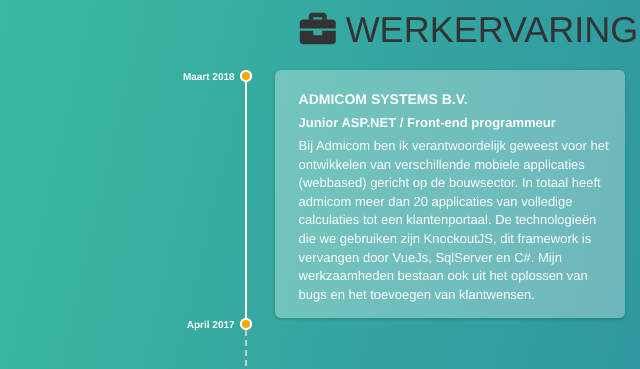
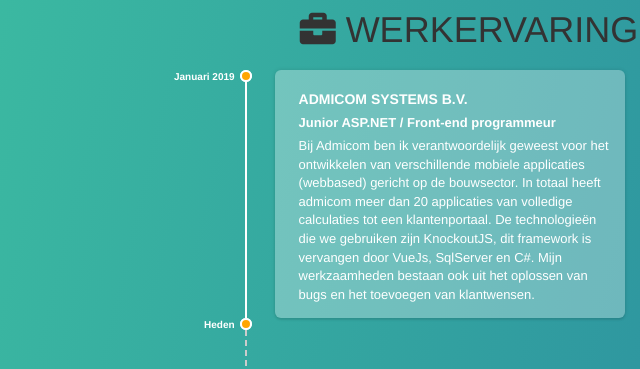
Before and after one commit to JSSOnline/jssonline.github.io, a plain HTML site: page index.html in a window 1280 px wide. Shown: the part 810-1179 px from the top of the page, 287-927 px from the left. Drawn offline with nearby package versions, Linux system fonts and the light colour scheme; a script that the page names is missing.

Commit message:
Update index.html

```diff
--- a/index.html
+++ b/index.html
@@ -81,8 +81,8 @@
 		        <div class="info">Bij Admicom ben ik verantwoordelijk geweest voor het ontwikkelen van verschillende mobiele applicaties (webbased) gericht op de bouwsector. In totaal heeft admicom meer dan 20 applicaties van volledige calculaties tot een klantenportaal. De technologieën die we gebruiken zijn KnockoutJS, dit framework is vervangen door VueJs, SqlServer en C#. Mijn werkzaamheden bestaan ook uit het oplossen van bugs en het toevoegen van klantwensen.</div>
 		      </div>
 		      <span class="date">
-		        <span>Maart 2018</span>
-		        <span>April 2017</span>
+		        <span>Januari 2019</span>
+		        <span>Heden</span>
 		      </span>
 		    </li>
 		    <li>
```
